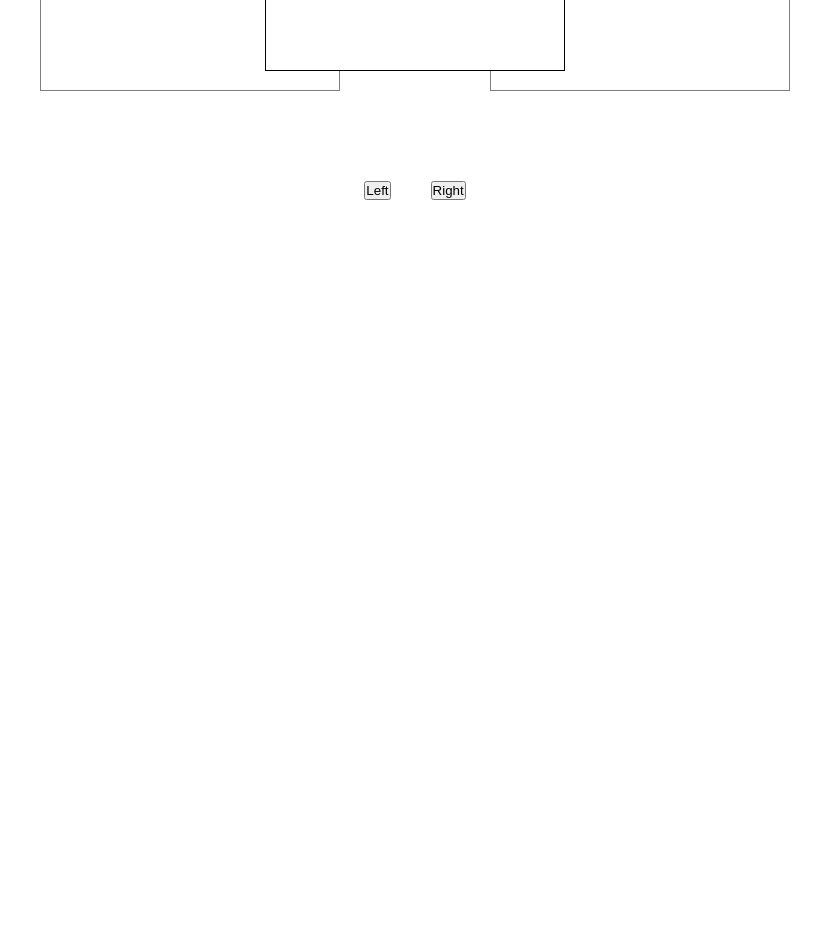
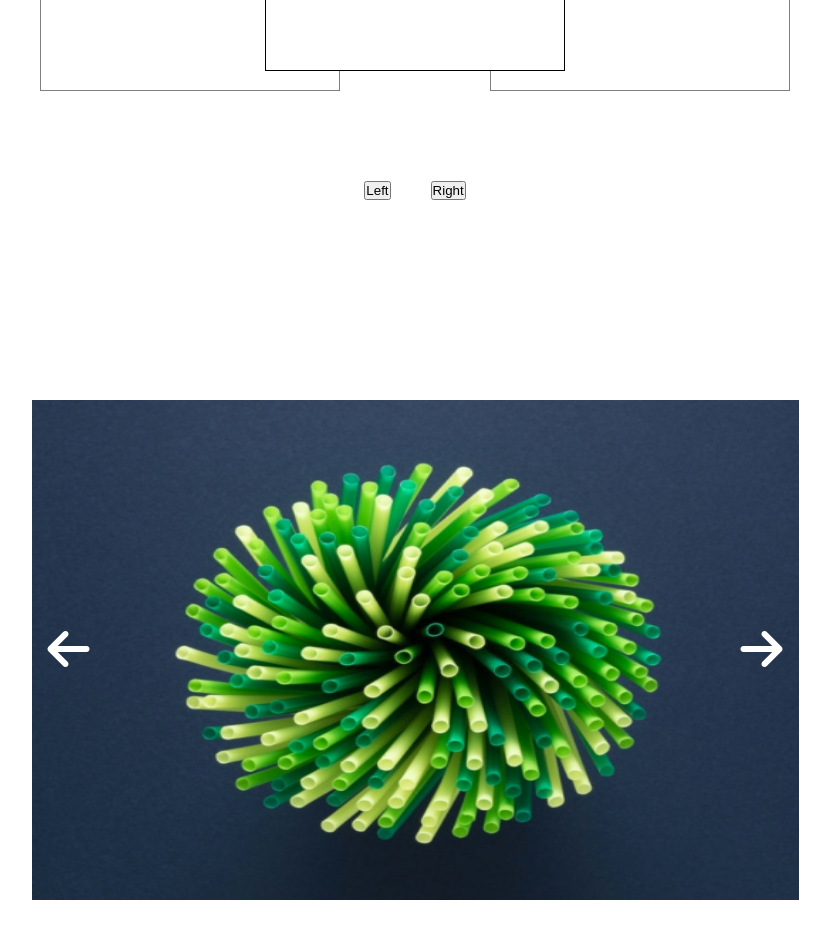
Before and after one commit to savus/carousel-practice, a React (Vite) app: page / in a window 1280 px wide. Shown: the part 598-1536 px from the top of the page, without its empty margins (225-1055 px from the left). Before the commit the page ends 800 px from the top, so only its background shows below. Built offline with nearby package versions, Linux system fonts and the light colour scheme.

Commit message:
fix flex shrink/grow bug with slider and add translate transition styles

```diff
--- a/src/App.jsx
+++ b/src/App.jsx
@@ -1,5 +1,7 @@
 import "../src/css/main.css";
 import { CarouselComponent } from "./Components/CarouselComponent";
+import { ImageSlider } from "./Components/ImageSlider";
+import { sliderImages } from "./slider-images";
 
 function App() {
   return (
@@ -53,6 +55,7 @@ function App() {
         <button className="right-arrow">Right</button>
       </div>
       <CarouselComponent />
+      <ImageSlider imageUrls={sliderImages} />
     </>
   );
 }
--- /dev/null
+++ b/src/Components/ImageSlider.tsx
@@ -0,0 +1,45 @@
+import React, { useState } from "react";
+import "../css/image-slider.css";
+
+type TImageSliderProps = {
+  imageUrls: string[];
+};
+
+export function ImageSlider({ imageUrls }: TImageSliderProps) {
+  const [imageIndex, setImageIndex] = useState(0);
+
+  function goToNext() {
+    setImageIndex((index) => {
+      if (index === imageUrls.length - 1) return 0;
+      else return index + 1;
+    });
+  }
+
+  function goToPrevious() {
+    setImageIndex((index) => {
+      if (index === 0) return imageUrls.length - 1;
+      else return index - 1;
+    });
+  }
+  return (
+    <div className="image-slider-container">
+      <div className="sliders">
+        {imageUrls.map((url, index) => (
+          <img
+            key={index}
+            src={url}
+            alt=""
+            className="image-slider-img"
+            style={{ translate: `${-100 * imageIndex}%` }}
+          />
+        ))}
+      </div>
+      <button className="image-slider-btn left-button" onClick={goToPrevious}>
+        <i className="fa-solid fa-arrow-left"></i>
+      </button>
+      <button className="image-slider-btn right-button" onClick={goToNext}>
+        <i className="fa-solid fa-arrow-right"></i>
+      </button>
+    </div>
+  );
+}
--- /dev/null
+++ b/src/css/image-slider.css
@@ -0,0 +1,53 @@
+*,
+*::after,
+*::before {
+  box-sizing: border-box;
+}
+
+.image-slider-container {
+  max-width: 767px;
+  width: 100%;
+  height: 500px;
+  margin: 200px auto;
+  position: relative;
+}
+
+.sliders {
+  width: 100%;
+  height: 100%;
+  display: flex;
+  overflow: hidden;
+}
+
+.image-slider-img {
+  width: 100%;
+  height: 100%;
+  display: block;
+  flex-shrink: 0;
+  flex-grow: 0;
+  transition: translate 300ms ease-in-out;
+}
+
+.image-slider-btn {
+  all: unset;
+  position: absolute;
+  top: 0;
+  bottom: 0;
+  font-size: 3rem;
+  padding: 1rem;
+  color: white;
+  transition: background-color 200ms ease-in-out;
+  cursor: pointer;
+}
+
+.image-slider-btn:hover {
+  background-color: rgba(0, 0, 0, 0.2);
+}
+
+.left-button {
+  left: 0;
+}
+
+.right-button {
+  right: 0;
+}
```
